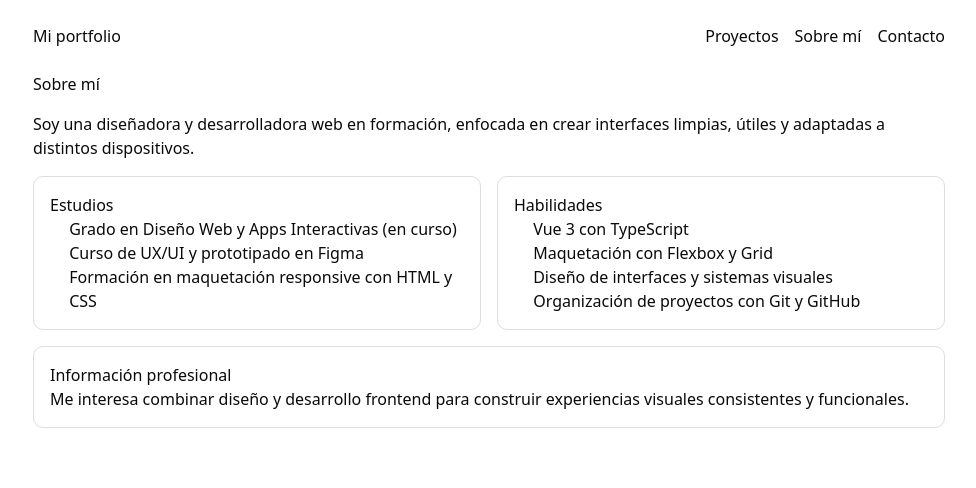
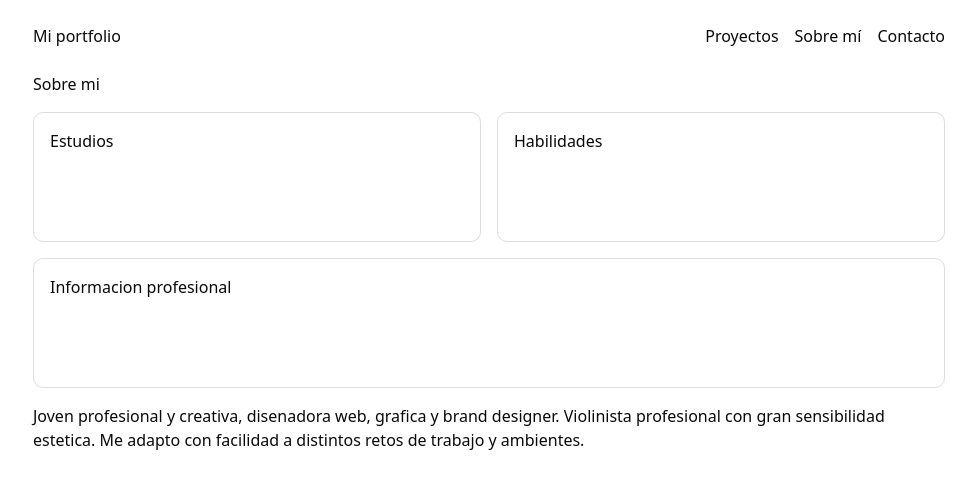
Before and after one commit to amanda1234-cell/portfolio_vue_amanda_salto_mansilla, a Vue app: page /#/portfolio/sobre-mi in a window 1280 px wide. Shown: the top 488 px of the page, without its empty margins (151-1127 px from the left). Built offline with nearby package versions, Linux system fonts and the light colour scheme.

Commit message:
refactor: dejar secciones en blanco para completar contenido mas adelante

```diff
--- a/src/pages/about/AboutView.vue
+++ b/src/pages/about/AboutView.vue
@@ -1,39 +1,29 @@
 <template>
   <section class="about">
-    <h2>Sobre mí</h2>
-    <p>
-      Soy una diseñadora y desarrolladora web en formación, enfocada en crear
-      interfaces limpias, útiles y adaptadas a distintos dispositivos.
-    </p>
+    <h2>Sobre mi</h2>
 
     <div class="about-grid">
       <article class="about-card">
         <h3>Estudios</h3>
-        <ul>
-          <li>Grado en Diseño Web y Apps Interactivas (en curso)</li>
-          <li>Curso de UX/UI y prototipado en Figma</li>
-          <li>Formación en maquetación responsive con HTML y CSS</li>
-        </ul>
+        <div class="blank-space" />
       </article>
 
       <article class="about-card">
         <h3>Habilidades</h3>
-        <ul>
-          <li>Vue 3 con TypeScript</li>
-          <li>Maquetación con Flexbox y Grid</li>
-          <li>Diseño de interfaces y sistemas visuales</li>
-          <li>Organización de proyectos con Git y GitHub</li>
-        </ul>
+        <div class="blank-space" />
       </article>
     </div>
 
     <article class="about-card">
-      <h3>Información profesional</h3>
-      <p>
-        Me interesa combinar diseño y desarrollo frontend para construir
-        experiencias visuales consistentes y funcionales.
-      </p>
+      <h3>Informacion profesional</h3>
+      <div class="blank-space" />
     </article>
+
+    <p>
+      Joven profesional y creativa, disenadora web, grafica y brand designer.
+      Violinista profesional con gran sensibilidad estetica. Me adapto con
+      facilidad a distintos retos de trabajo y ambientes.
+    </p>
   </section>
 </template>
 
@@ -56,8 +46,8 @@
   padding: 1rem;
 }
 
-ul {
-  padding-left: 1.2rem;
+.blank-space {
+  min-height: 72px;
 }
 
 @media (min-width: 768px) {
--- a/src/pages/projects/ProjectsView.vue
+++ b/src/pages/projects/ProjectsView.vue
@@ -1,6 +1,5 @@
 <script setup lang="ts">
 import { projects } from "@/data/projects";
-import { RouterLink } from "vue-router";
 </script>
 
 <template>
@@ -8,10 +7,7 @@ import { RouterLink } from "vue-router";
     <h2>Proyectos</h2>
     <div class="projects-grid">
       <article v-for="project in projects" :key="project.id" class="project-card">
-        <h3>{{ project.title }}</h3>
-        <p>{{ project.description }}</p>
-        <p><strong>Anio:</strong> {{ project.year }}</p>
-        <RouterLink :to="`/portfolio/proyectos/${project.id}`">Ver detalle</RouterLink>
+        <p><strong>Ano:</strong> {{ project.year }}</p>
       </article>
     </div>
   </section>
```
